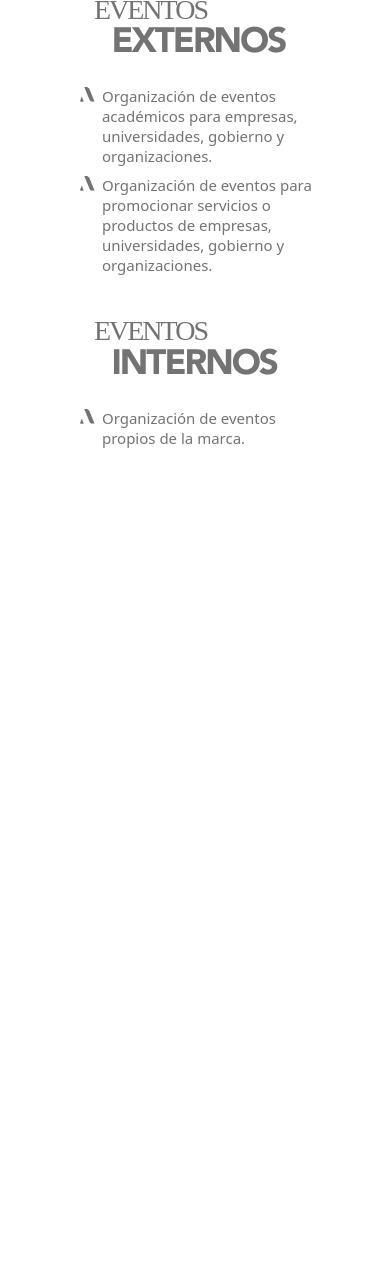
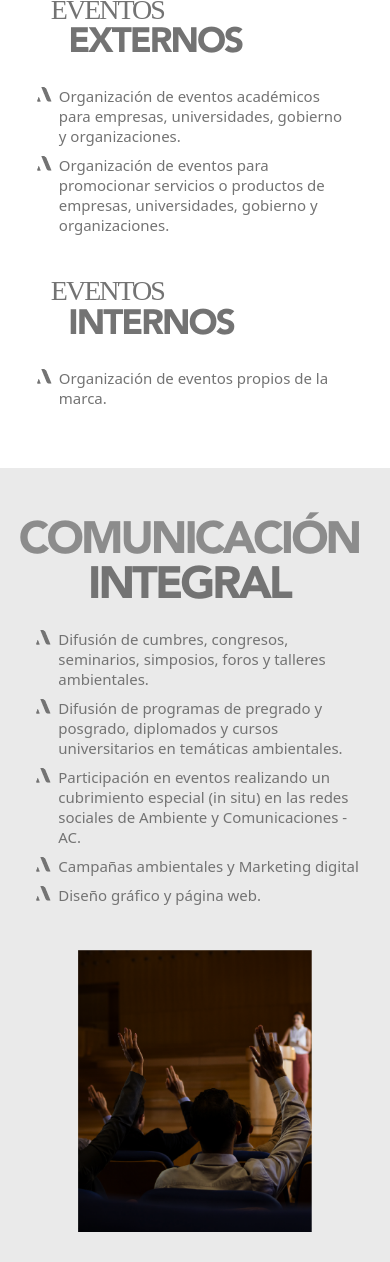
Before and after one commit to IvanVargass/PaginaWeb-AmbienteYComunicaciones, a plain HTML site: page index.html in a window 390 px wide. Shown: the part 3288-4550 px from the top of the page. Before the commit the page ends 3796 px from the top, so only its background shows below. Drawn offline with nearby package versions, Linux system fonts and the light colour scheme; a web font is replaced by a local one.

Commit message:
Sección comunicación integral Responsita lista

```diff
--- a/css/style.css
+++ b/css/style.css
@@ -194,17 +194,17 @@ html {
 .comunicacion-integral { background-color: var(--bg-gris-claro); }
 
 .comunicacion-integral h2{
-  font-family: Avenir;
+  font-family: Avenir-black;
   color: var(--color-gris-intermedio);
-  font-size: 80px;
-  line-height: 50%;
+  font-size: 90px;
+  line-height: 40%;
   letter-spacing: -5px;
-  padding-top: 2em;
+  padding-top: 1.8em;
 }
 
 .comunicacion-integral h2 span {
   color: var(--color-gris-oscuro);
-  font-size: 70px;
+  font-size: 80px;
 }
 
 .comunicacion-integral img{
@@ -261,9 +261,16 @@ html {
   .experiencia h2 { padding-top: 0.5em; font-size: 135px;}
 
   .servicios .produccion h2{ font-size: 105px; line-height: 40%;}
-  .servicios .produccion h2 span{ font-size: 70px;}
+  .servicios .produccion h2 span, .comunicacion-integral h2 span { font-size: 70px;}
   .servicios .eventos h3 {font-size: 35px;}
   .servicios .eventos h3 span{font-size: 55px;}
+
+  .comunicacion-integral h2 {
+    font-size: 80px;
+    padding-top: 1.4em;
+  }
+  .comunicacion-integral img{ width: 90%;}
+
 }
 
 @media(max-width: 1400px){
@@ -281,6 +288,13 @@ html {
 
   .servicios .produccion h2{ font-size: 95px; line-height: 40%;}
   .servicios .produccion h2 span{ font-size: 60px;}
+
+  .comunicacion-integral h2 {
+    font-size: 70px;
+    padding-top: 1.2em;
+  }
+  .comunicacion-integral h2 span{font-size: 60px;}
+  .comunicacion-integral img{ width: 95%;}
 }
 
 @media(max-width: 1200px){
@@ -305,6 +319,13 @@ html {
   .servicios .produccion h2 span{ font-size: 55px;}
   .servicios .eventos h3 {font-size: 32px;}
   .servicios .eventos h3 span{font-size: 45px;}
+
+  .comunicacion-integral h2 {
+    font-size: 60px;
+    padding-top: 1.4em;
+  }
+  .comunicacion-integral h2 span{font-size: 50px;}
+  .comunicacion-integral img{ width: 100%;}
 }
 
 @media(max-width: 1100px){
@@ -348,6 +369,18 @@ html {
     line-height: 40%;
   }
   .servicios .produccion h2 span{ font-size: 45px;}
+
+  .comunicacion-integral h2 {
+    font-size: 55px;
+    letter-spacing: -5px;
+    padding-top: 1.4em;
+  }
+  .comunicacion-integral h2 span{font-size: 45px;}
+  .comunicacion-integral img {width: 95%;}
+}
+
+@media(max-width: 850px){
+  .comunicacion-integral h2{ font-size: 45px; letter-spacing: -3px;}
 }
 
 @media(max-width: 768px){
@@ -374,6 +407,12 @@ html {
 
   .servicios .eventos h3 {font-size: 28px;}
   .servicios .eventos h3 span{font-size: 40px;}
+
+  .comunicacion-integral img {
+    width: 70%;
+    padding-top: 3em;
+    padding-bottom: 2em;
+  }
 }
 
 @media(max-width: 640px){
@@ -423,6 +462,9 @@ html {
   }
 
   .servicios .eventos h3 span {font-size: 35px;}
+
+  .comunicacion-integral img {width: 80%;}
+  .comunicacion-integral ul{padding-left: 2.8em !important;}
 }
 
 @media(max-width: 540px){
@@ -446,6 +488,7 @@ html {
   }
 
   .experiencia h2, .servicios .produccion h2 { font-size: 50px;}
+
   .servicios .produccion h2 span {font-size: 35px;}
 
 
@@ -455,6 +498,8 @@ html {
   .equipo p{font-size: 11px; }
 
   .experiencia h2 { font-size: 45px;}
+
+  .comunicacion-integral img {width: 90%;}
 }
 
 @media(max-width: 360px){
--- a/index.html
+++ b/index.html
@@ -274,13 +274,13 @@
       <div class="col-11 col-lg-9">
         <div class="row d-flex align-items-center px-sm-5">
           <div class="col-3 col-sm-1 d-flex justify-content-center">
-            <h3 class="fw-bold ps-2 ps-sm-0">SERVICIOS</h3>
+            <h3 class="fw-bold ps-3 ps-sm-0">SERVICIOS</h3>
           </div>
-          <div class="col-9 col-sm-11 ps-3 ps-sm-5">
+          <div class="col-9 col-sm-11 ps-4 ps-sm-5">
             <div class="separador"></div>
           </div>
         </div>
-        <div class="row d-flex justify-content-end">
+        <div class="row d-flex justify-content-center justify-content-lg-end">
           <div class="col-12 col-md-11 col-xl-11 col-xxl-10">
             <div class="row produccion">
               <div class="col-12 col-sm-10">
@@ -289,8 +289,8 @@
                 </div>
               </div>
             </div>
-            <div class="row eventos ps-4 d-flex justify-content-center">
-              <div class="col-9 col-sm-6 pe-sm-5 pe-md-3 pb-1 pb-sm-0">
+            <div class="row eventos ps-2 d-flex justify-content-center">
+              <div class="col-11 col-sm-6 pe-sm-5 pe-md-3 pb-1 pb-sm-0">
                 <h3>EVENTOS <br> <span class="fw-bold">EXTERNOS</span></h3>
                 <ul class="ps-2 pt-2">
                   <li>
@@ -304,7 +304,7 @@
                     </li>
                 </ul>
               </div>
-              <div class="col-9 col-sm-6 pe-sm-5 ps-md-3 pt-5 pt-sm-0">
+              <div class="col-11 col-sm-6 pe-sm-5 ps-md-3 pt-5 pt-sm-0">
                 <h3>EVENTOS <br> <span class="fw-bold">INTERNOS</span></h3>
                 <ul class="ps-2 pt-2">
                   <li>
@@ -320,12 +320,12 @@
     <!-- Servicios -->
 
     <!-- Comunicación Integral -->
-    <!-- <div class="row comunicacion-integral d-flex justify-content-end sin-m">
-      <div class="col-10 sin-p ps-5">
-        <div class="row sin-m">
-          <div class="col-7 ps-4">
-            <h2 class="fw-bold">COMUNICACIÓN <br> <span class="ps-5">INTEGRAL</span></h2>
-            <ul class="ps-2 pt-3">
+    <div class="row comunicacion-integral d-flex justify-content-end sin-m">
+      <div class="col-12 col-md-11 col-lg-10 col-xxl-9 sin-p">
+        <div class="row sin-m d-flex justify-content-center ">
+          <div class="col-11 col-md-6 col-lg-7 ps-0 ps-lg-4">
+            <h2 class="fw-bold text-center text-md-start">COMUNICACIÓN <br> <span class="ps-0 ps-md-5">INTEGRAL</span></h2>
+            <ul class="ps-4 ps-xxl-2 pt-0 pt-md-2 pt-lg-3">
               <li>
                 Difusión de cumbres, congresos, seminarios, simposios, foros y
                 talleres ambientales.
@@ -346,12 +346,12 @@
               </li>
             </ul>
           </div>
-          <div class="col-5 sin-p d-flex justify-content-end">
+          <div class="col-8 col-md-6 col-lg-5 sin-p d-flex justify-content-center justify-content-md-end">
             <img class="sin-p sin-m" src="img/comunicacion-integral.png" alt="">
           </div>
         </div>
       </div>
-    </div> -->
+    </div>
     <!-- Comunicación Integral -->
 
     <!-- Asesoria -->
```
